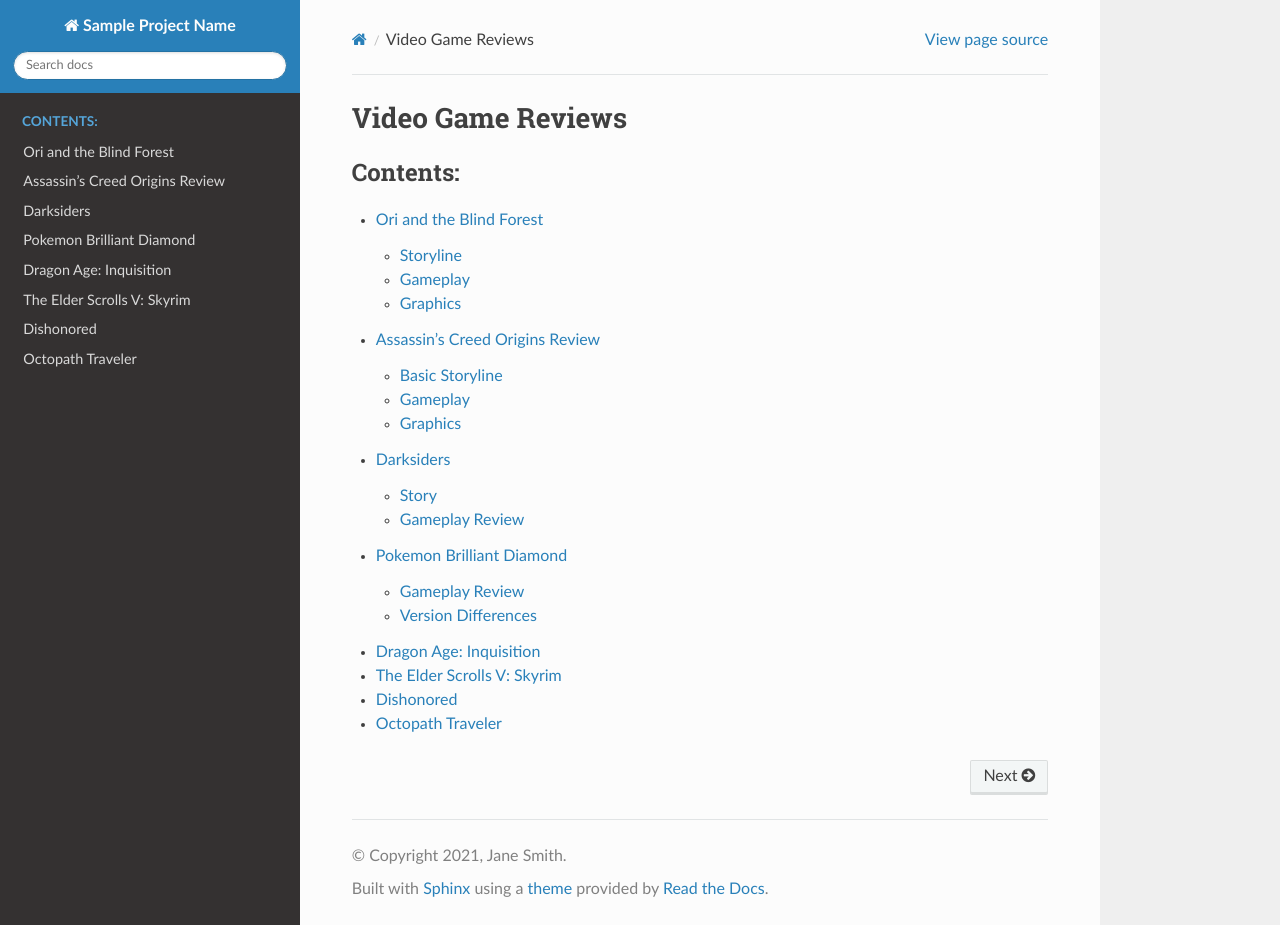
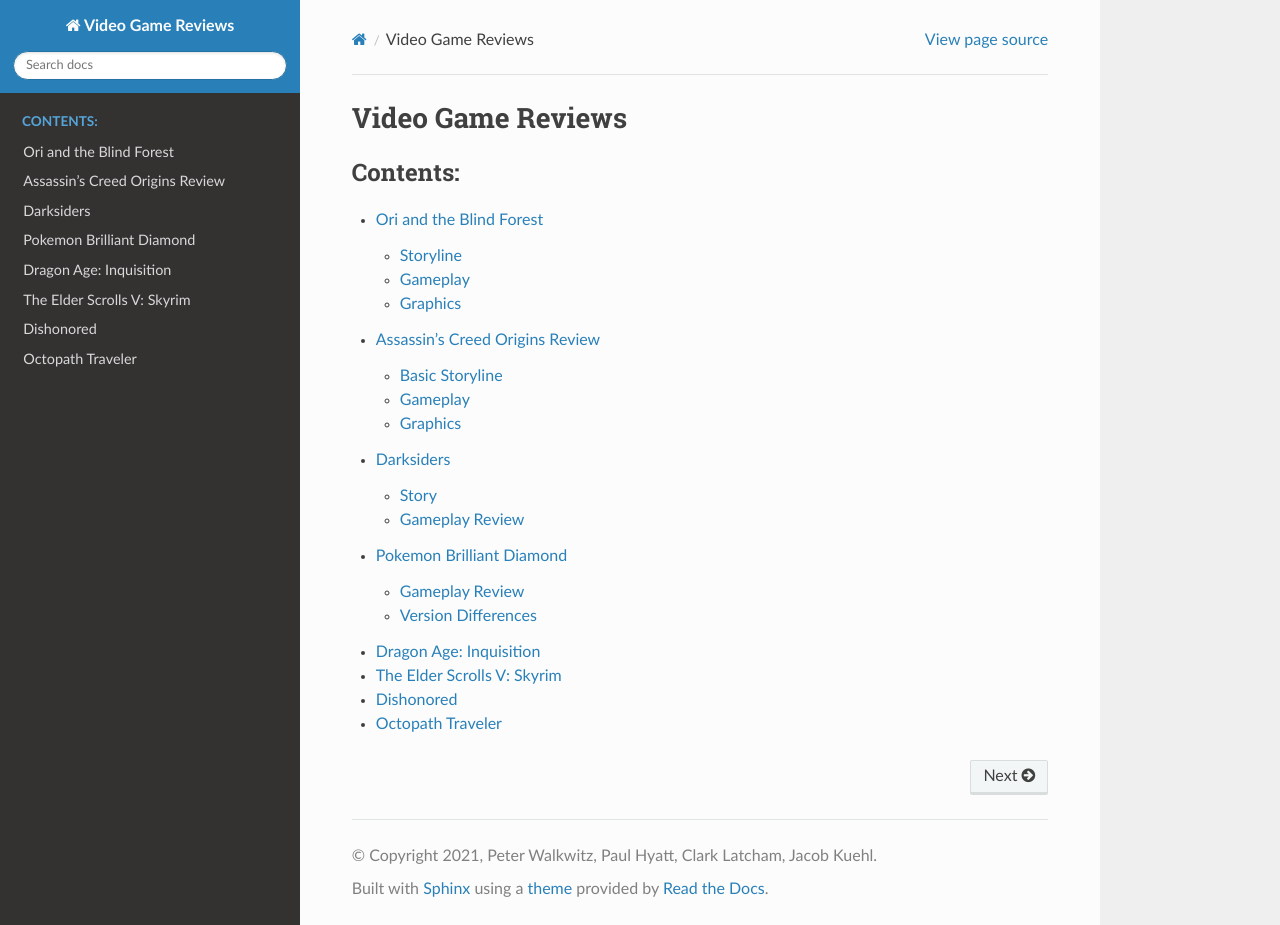
Before and after one commit to walkwitzpeter/video_game_review, a Sphinx documentation site: the page built from source/index.rst, in a window 1280 px wide and 925 px high. Built offline with Sphinx 7.4.7 and the Read the Docs theme 2.0.0, drawn with Linux system fonts in a browser that asks for light colours.

Commit message:
Title page edited to have our names

```diff
--- a/source/conf.py
+++ b/source/conf.py
@@ -17,9 +17,9 @@
 
 # -- Project information -----------------------------------------------------
 
-project = 'Sample Project Name'
-copyright = '2021, Jane Smith'
-author = 'Jane Smith'
+project = 'Video Game Reviews'
+copyright = '2021, Peter Walkwitz, Paul Hyatt, Clark Latcham, Jacob Kuehl'
+author = 'Peter Walkwitz, Paul Hyatt, Clark Latcham, Jacob Kuehl'
 
 
 # -- General configuration ---------------------------------------------------
--- a/source/index.rst
+++ b/source/index.rst
@@ -1,5 +1,5 @@
 Video Game Reviews
-====================================
+==================
 
 .. toctree::
    :maxdepth: 2
```
